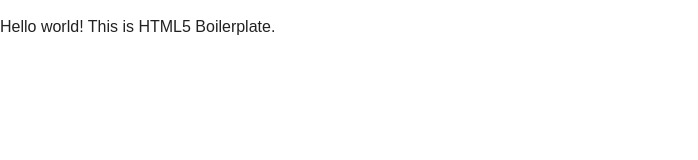
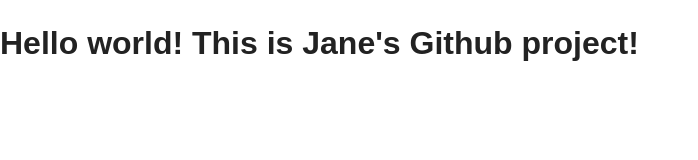
Before and after one commit to jewjaywu/github-project, a plain HTML site: page index.html in a window 1280 px wide. Shown: the whole page, without its empty margins (0-698 px from the left). Drawn offline with nearby package versions, Linux system fonts and the light colour scheme.

Commit message:
change P tag to h1 tag

```diff
--- a/index.html
+++ b/index.html
@@ -14,7 +14,7 @@
     </head>
     <body>
 
-        <p>Hello world! This is HTML5 Boilerplate.</p>
+        <h1>Hello world! This is Jane's Github project!</h1>
 
         <script src="//ajax.googleapis.com/ajax/libs/jquery/1.11.2/jquery.min.js"></script>
         <script>window.jQuery || document.write('<script src="js/vendor/jquery-1.11.2.min.js"><\/script>')</script>
```
Also changed, not shown: 1 other file.
